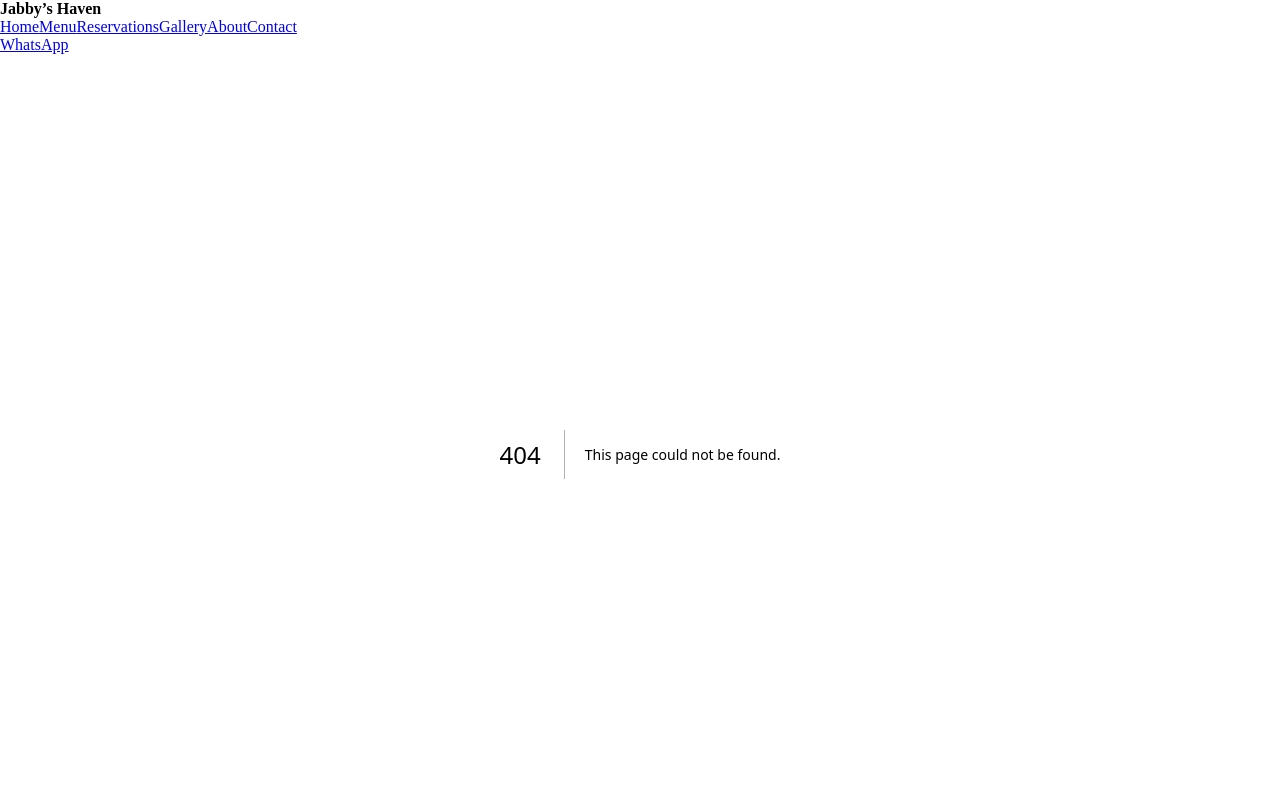
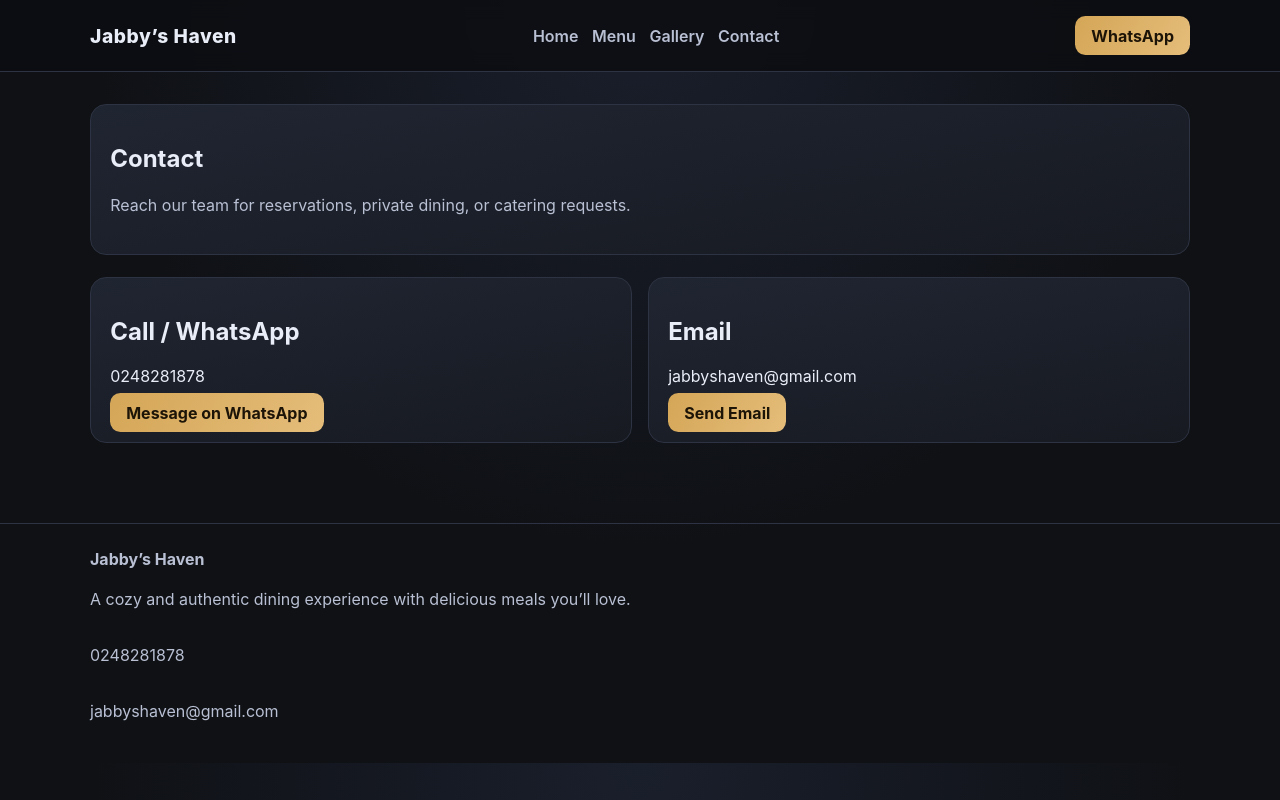
Before and after one commit to learngermanghana/jabbyhaven, a Next.js app: page /contact in a window 1280 px wide. Before the commit this address had no page. Shown: the top 800 px of the page. Built offline with nearby package versions, Linux system fonts and the light colour scheme.

Commit message:
Enhance site with professional layout and new gallery/contact pages

```diff
--- /dev/null
+++ b/src/app/contact/page.tsx
@@ -0,0 +1,29 @@
+import { siteConfig } from "@/config/site";
+
+export default function ContactPage() {
+  return (
+    <section className="page-grid">
+      <div className="card">
+        <h1>Contact</h1>
+        <p className="lead">Reach our team for reservations, private dining, or catering requests.</p>
+      </div>
+
+      <div className="grid-2">
+        <article className="card">
+          <h2>Call / WhatsApp</h2>
+          <p>{siteConfig.phone}</p>
+          <a className="button" href={`https://wa.me/${siteConfig.whatsapp}`}>
+            Message on WhatsApp
+          </a>
+        </article>
+        <article className="card">
+          <h2>Email</h2>
+          <p>{siteConfig.email}</p>
+          <a className="button" href={`mailto:${siteConfig.email}`}>
+            Send Email
+          </a>
+        </article>
+      </div>
+    </section>
+  );
+}
--- /dev/null
+++ b/src/app/globals.css
@@ -0,0 +1,172 @@
+:root {
+  --bg: #0f1115;
+  --surface: #171a21;
+  --surface-soft: #202532;
+  --text: #e9edf7;
+  --muted: #b9c0d3;
+  --brand: #d4a657;
+  --brand-dark: #b98a3f;
+  --border: #2d3342;
+  --max-width: 1100px;
+}
+
+* {
+  box-sizing: border-box;
+}
+
+html,
+body {
+  margin: 0;
+  padding: 0;
+  font-family: Inter, system-ui, -apple-system, Segoe UI, Roboto, sans-serif;
+  background: radial-gradient(circle at top, #1a1f2c, var(--bg) 55%);
+  color: var(--text);
+}
+
+a {
+  color: inherit;
+  text-decoration: none;
+}
+
+img {
+  max-width: 100%;
+  border-radius: 0.8rem;
+}
+
+.container {
+  width: min(100% - 2rem, var(--max-width));
+  margin: 0 auto;
+}
+
+.site-header {
+  position: sticky;
+  top: 0;
+  z-index: 50;
+  backdrop-filter: blur(10px);
+  background: rgb(12 14 18 / 85%);
+  border-bottom: 1px solid var(--border);
+}
+
+.header-inner {
+  display: flex;
+  align-items: center;
+  justify-content: space-between;
+  gap: 1rem;
+  padding: 1rem 0;
+}
+
+.brand {
+  font-size: 1.2rem;
+  font-weight: 800;
+  letter-spacing: 0.03em;
+}
+
+.nav-list {
+  display: flex;
+  gap: 0.85rem;
+  flex-wrap: wrap;
+}
+
+.nav-list a {
+  color: var(--muted);
+  font-weight: 600;
+}
+
+.nav-list a:hover {
+  color: var(--text);
+}
+
+.whatsapp-link,
+.button {
+  background: linear-gradient(120deg, var(--brand), #e5bd7a);
+  color: #1d1408;
+  border: 0;
+  border-radius: 0.65rem;
+  padding: 0.6rem 1rem;
+  font-weight: 700;
+  cursor: pointer;
+}
+
+.main-content {
+  padding: 2rem 0 3rem;
+}
+
+.page-grid {
+  display: grid;
+  gap: 1.4rem;
+}
+
+.card {
+  background: linear-gradient(170deg, var(--surface-soft), var(--surface));
+  border: 1px solid var(--border);
+  border-radius: 1rem;
+  padding: 1.2rem;
+}
+
+.hero {
+  padding: 3rem 1.6rem;
+  text-align: center;
+}
+
+.hero h1 {
+  font-size: clamp(1.8rem, 4vw, 3rem);
+  margin: 0;
+}
+
+.hero p,
+.lead {
+  color: var(--muted);
+  line-height: 1.6;
+}
+
+.actions {
+  display: flex;
+  justify-content: center;
+  flex-wrap: wrap;
+  gap: 0.8rem;
+  margin-top: 1rem;
+}
+
+.grid-3 {
+  display: grid;
+  grid-template-columns: repeat(auto-fit, minmax(220px, 1fr));
+  gap: 1rem;
+}
+
+.grid-2 {
+  display: grid;
+  grid-template-columns: repeat(auto-fit, minmax(280px, 1fr));
+  gap: 1rem;
+}
+
+.section-title {
+  margin: 0 0 0.8rem;
+}
+
+.field,
+.select,
+textarea {
+  width: 100%;
+  background: #0f131c;
+  color: var(--text);
+  border: 1px solid var(--border);
+  border-radius: 0.6rem;
+  padding: 0.65rem 0.7rem;
+}
+
+form {
+  display: grid;
+  gap: 0.75rem;
+}
+
+footer {
+  border-top: 1px solid var(--border);
+  margin-top: 2rem;
+  color: var(--muted);
+}
+
+.footer-inner {
+  padding: 1.6rem 0;
+  display: grid;
+  gap: 0.25rem;
+}
--- a/src/app/layout.tsx
+++ b/src/app/layout.tsx
@@ -1,5 +1,9 @@
-import { ReactNode } from "react";
+import type { ReactNode } from "react";
+import Link from "next/link";
 import { siteConfig } from "@/config/site";
+import "./globals.css";
+
+const coreNav = ["Home", "Menu", "Gallery", "Contact"];
 
 export const metadata = {
   metadataBase: new URL(siteConfig.baseUrl),
@@ -11,22 +15,33 @@ export default function RootLayout({ children }: { children: ReactNode }) {
   return (
     <html lang="en">
       <body>
-        <header>
-          <strong>{siteConfig.name}</strong>
-          <nav>
-            {siteConfig.nav.map((item) => (
-              <a key={item} href={item === "Home" ? "/" : `/${item.toLowerCase()}`}>
+        <header className="site-header">
+          <div className="container header-inner">
+            <Link className="brand" href="/">
+              {siteConfig.name}
+            </Link>
+            <nav className="nav-list">
+              {coreNav.map((item) => (
+                <Link key={item} href={item === "Home" ? "/" : `/${item.toLowerCase()}`}>
                   {item}
-              </a>
+                </Link>
               ))}
             </nav>
-          <a href={`https://wa.me/${siteConfig.whatsapp}`}>WhatsApp</a>
+            <a className="whatsapp-link" href={`https://wa.me/${siteConfig.whatsapp}`}>
+              WhatsApp
+            </a>
+          </div>
         </header>
-        {children}
+
+        <main className="main-content container">{children}</main>
+
         <footer>
+          <div className="container footer-inner">
+            <strong>{siteConfig.name}</strong>
             <p>{siteConfig.description}</p>
             <p>{siteConfig.phone}</p>
             <p>{siteConfig.email}</p>
+          </div>
         </footer>
       </body>
     </html>
--- a/src/app/page.tsx
+++ b/src/app/page.tsx
@@ -9,13 +9,13 @@ import {
 
 export default function HomePage() {
   return (
-    <main>
+    <div className="page-grid">
       <HeroSection />
       <FeaturedProducts />
       <GalleryPreview />
       <TestimonialsSection />
       <FAQPreview />
       <CTASection />
-    </main>
+    </div>
   );
 }
```
Also changed, not shown: src/app/gallery/page.tsx (added, +21 -0 lines), src/app/reservations/page.tsx (+20 -13 lines), src/components/menu-grid.tsx (+25 -11 lines), src/components/sections.tsx (+48 -24 lines). Lines whose indentation alone changed are shown as unchanged.
